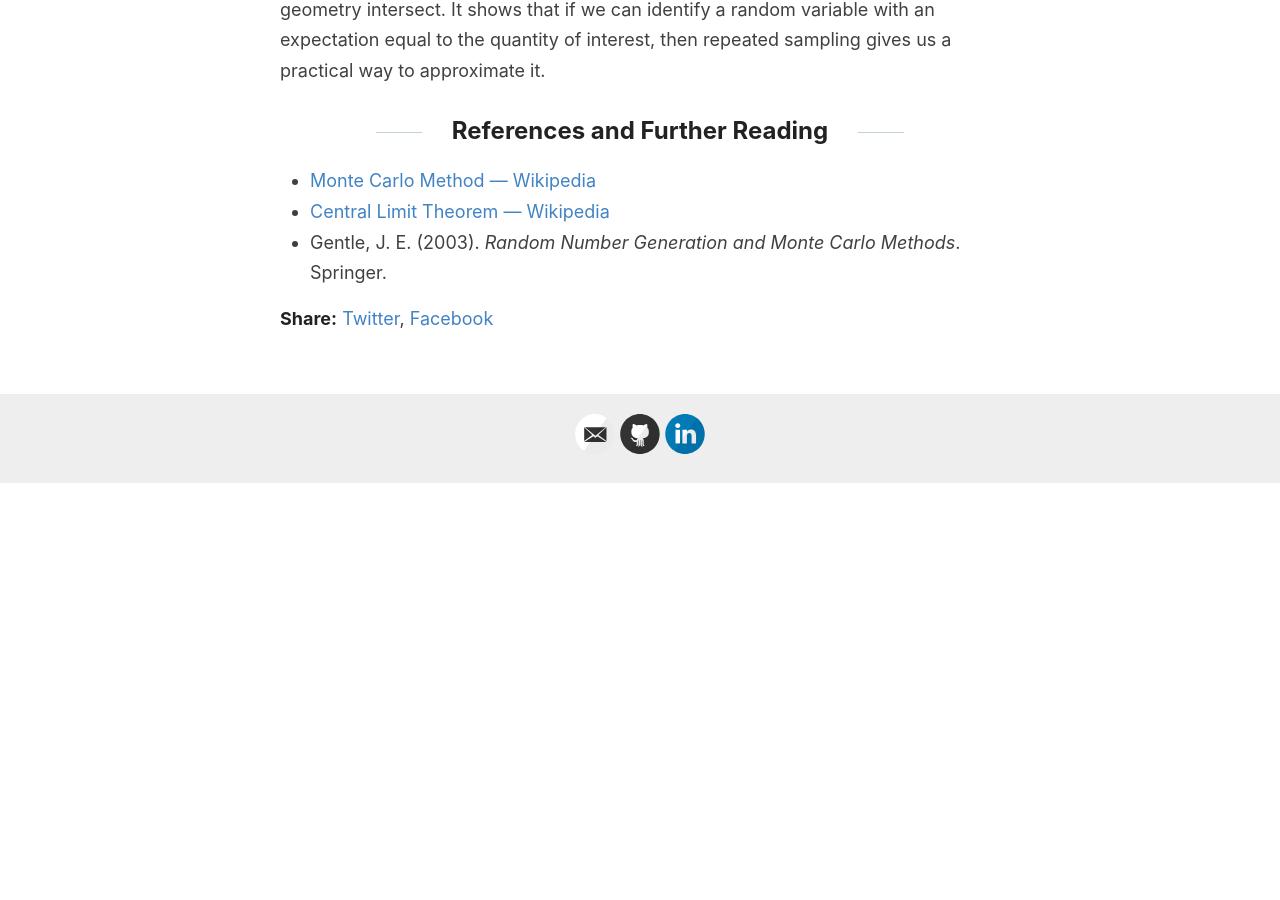
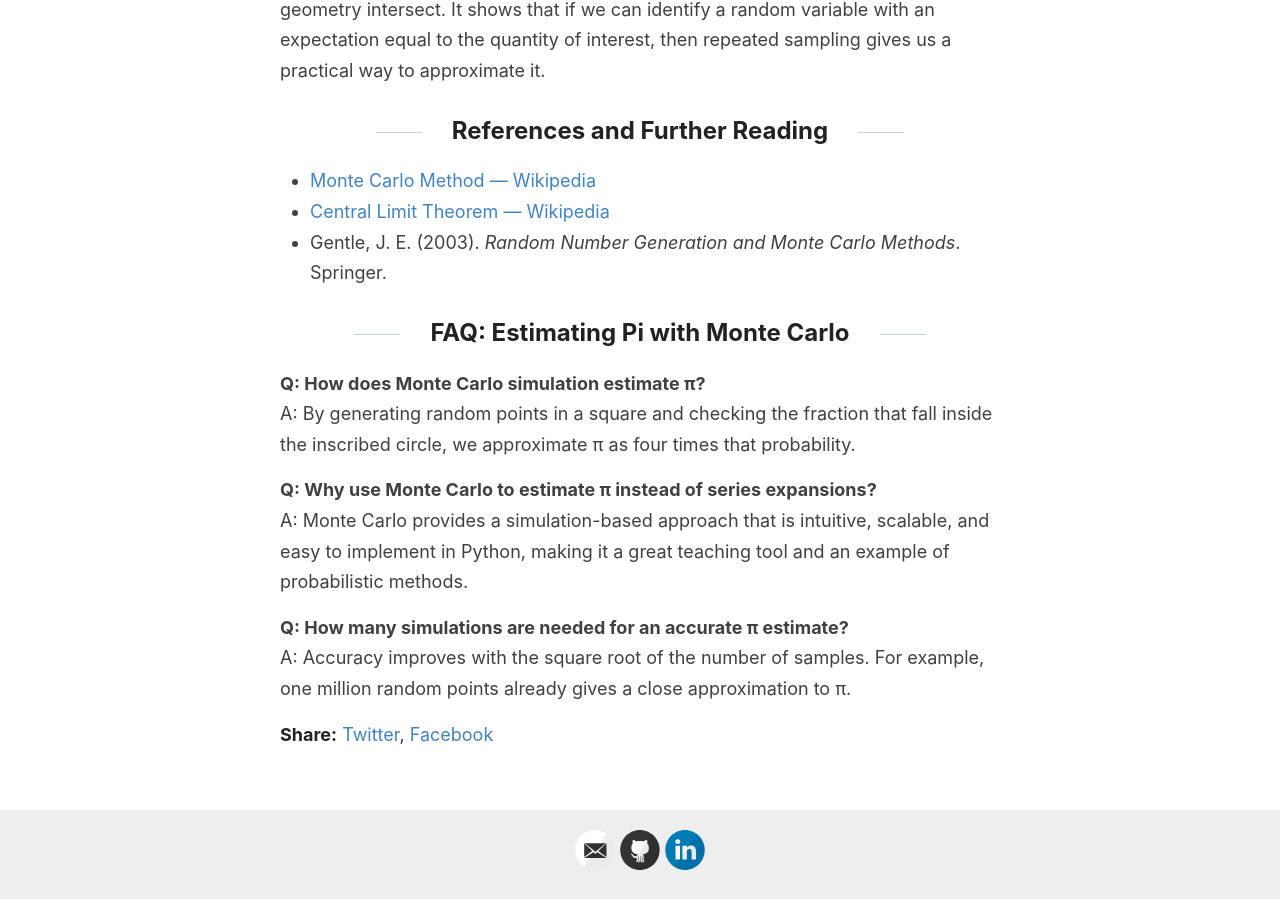
Before and after one commit to Zaltarba/blog, a Jekyll site: the page built from _posts/2025-09-08-PiEstimation.md, in a window 1280 px wide and 900 px high, scrolled down 4900 px. Built offline with Jekyll 4.4.1, drawn with Linux system fonts in a browser that asks for light colours; formulas are drawn with MathJax 3; comment, search, counter and statistics services are not loaded; before the commit the page ends 5384 px from its top, so only the background shows below that.

Commit message:
Update 2025-09-08-PiEstimation.md

```diff
--- a/_posts/2025-09-08-PiEstimation.md
+++ b/_posts/2025-09-08-PiEstimation.md
@@ -139,7 +139,7 @@ print(pi_estimate)
 
 Running this code with one million points gives a fairly good approximation of $\pi$. Increasing `n` will further improve accuracy.
 
-![figure 2](/blog/images/PiEstimation_figure_1.png)
+![Monte Carlo Simulation Pi Estimation](/blog/images/PiEstimation_figure_1.png)
 
 ## Conclusion  {#conclusion}
 
@@ -150,3 +150,51 @@ Estimating $\pi$ with Monte Carlo is a beautiful demonstration of how probabilit
 - [Monte Carlo Method — Wikipedia](https://en.wikipedia.org/wiki/Monte_Carlo_method)
 - [Central Limit Theorem — Wikipedia](https://en.wikipedia.org/wiki/Central_limit_theorem)
 - Gentle, J. E. (2003). *Random Number Generation and Monte Carlo Methods*. Springer.
+
+
+
+
+
+## FAQ: Estimating Pi with Monte Carlo
+
+**Q: How does Monte Carlo simulation estimate π?**
+A: By generating random points in a square and checking the fraction that fall inside the inscribed circle, we approximate π as four times that probability.
+
+**Q: Why use Monte Carlo to estimate π instead of series expansions?**
+A: Monte Carlo provides a simulation-based approach that is intuitive, scalable, and easy to implement in Python, making it a great teaching tool and an example of probabilistic methods.
+
+**Q: How many simulations are needed for an accurate π estimate?**
+A: Accuracy improves with the square root of the number of samples. For example, one million random points already gives a close approximation to π.
+
+<script type="application/ld+json">
+{
+  "@context": "https://schema.org",
+  "@type": "FAQPage",
+  "mainEntity": [
+    {
+      "@type": "Question",
+      "name": "How does Monte Carlo simulation estimate π?",
+      "acceptedAnswer": {
+        "@type": "Answer",
+        "text": "By generating random points in a square and checking the fraction that fall inside the inscribed circle, we approximate π as four times that probability."
+      }
+    },
+    {
+      "@type": "Question",
+      "name": "Why use Monte Carlo to estimate π instead of series expansions?",
+      "acceptedAnswer": {
+        "@type": "Answer",
+        "text": "Monte Carlo provides a simulation-based approach that is intuitive, scalable, and easy to implement in Python, making it a great teaching tool and an example of probabilistic methods."
+      }
+    },
+    {
+      "@type": "Question",
+      "name": "How many simulations are needed for an accurate π estimate?",
+      "acceptedAnswer": {
+        "@type": "Answer",
+        "text": "Accuracy improves with the square root of the number of samples. For example, one million random points already gives a close approximation to π."
+      }
+    }
+  ]
+}
+</script>
```
